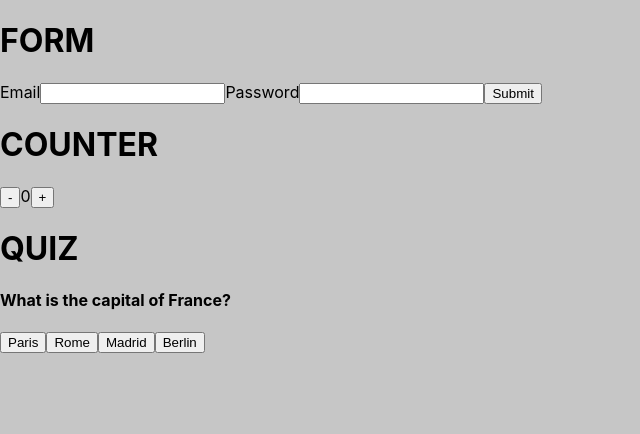
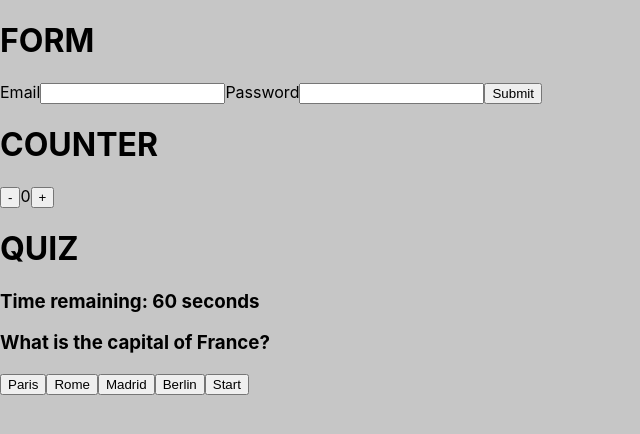
Before and after one commit to dylangriess/Sandbox, a React (Create React App) app in the folder sandbox/: page / in a window 1280 px wide. Shown: the top 434 px of the page, without its empty margins (0-640 px from the left). Built offline with nearby package versions, Linux system fonts and the light colour scheme.

Commit message:
buttons added for stop and start timer

```diff
--- a/sandbox/src/components/Quiz/Quiz.js
+++ b/sandbox/src/components/Quiz/Quiz.js
@@ -102,6 +102,7 @@ function Quiz() {
     setCurrentQuestion(currentQuestion + 1);
     if (currentQuestion >= 9) {
       alert(`Game over! Your score is ${score} out of 10!`);
+      clearInterval(timer);
       return;
     }
   }
@@ -121,12 +122,15 @@ function Quiz() {
   return (
     <div>
       <h1>QUIZ</h1>
-      <h4>{questions[currentQuestion].question}</h4>
+      <h3>Time remaining: {timeLeft} seconds</h3>
+      <h3>{questions[currentQuestion].question}</h3>
       {questions[currentQuestion].options.map((option, index) => (
         <button key={index} onClick={() => checkAnswer(index)}>
           {option}
         </button>
       ))}
+      {currentQuestion === 0 && <button onClick={startTimer}>Start</button>}
+      {currentQuestion !== 0 && <button onClick={stopTimer}>Stop</button>}
     </div>
   );
 }
```
